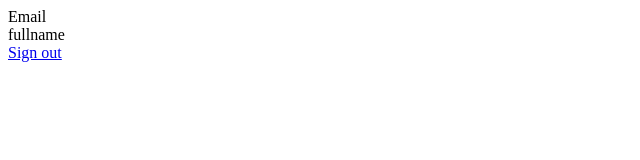
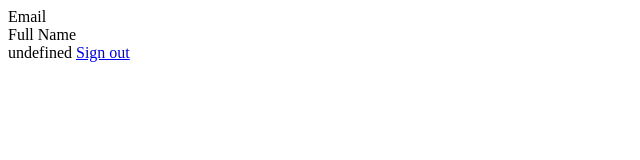
Before and after one commit to unnathynellutla/signin, a website: page index.html in a window 1280 px wide. Shown: the whole page, without its empty margins (0-640 px from the left). Drawn offline with Linux system fonts and the light colour scheme.

Commit message:
Update index.html

```diff
--- a/index.html
+++ b/index.html
@@ -24,7 +24,7 @@
         var id_token = googleUser.getAuthResponse().id_token;
         console.log("ID Token: " + id_token);
       }
-    document.getElementById("fullname").innerHTML = "fullname";
+    document.write(fullname);
     </script>
 	<a href="#" onclick="signOut();">Sign out</a>
 	<script>
```
